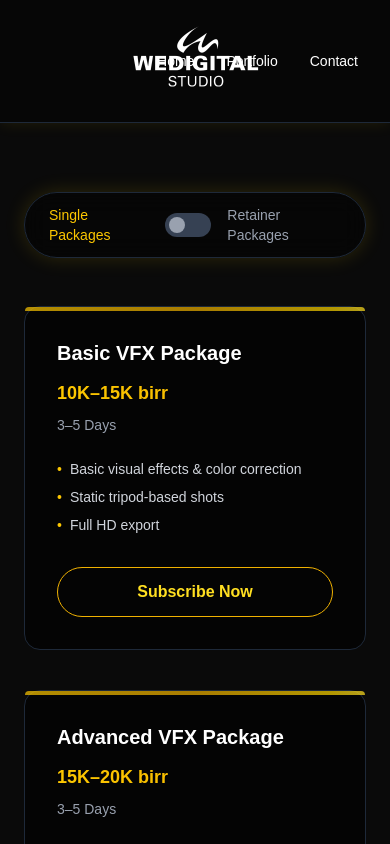
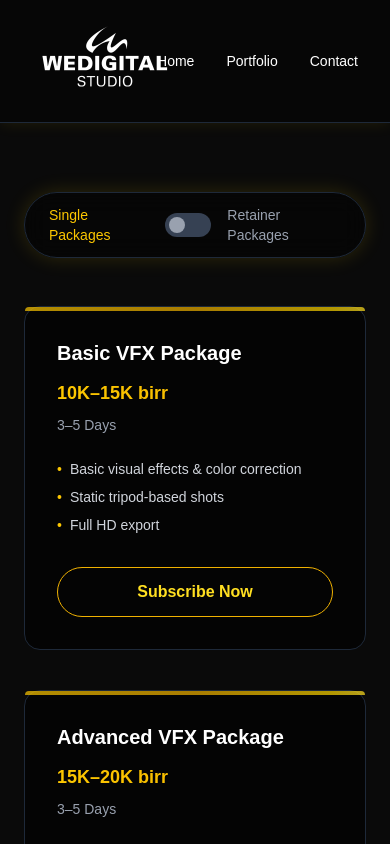
Before and after one commit to AbelaXV/Wedigital-Studio, a Next.js app: page / in a window 390 px wide. Shown: the top 844 px of the page. Built offline with nearby package versions, Linux system fonts and the light colour scheme.

Commit message:
Update page.tsx

```diff
--- a/src/app/page.tsx
+++ b/src/app/page.tsx
@@ -90,8 +90,8 @@ export default function Home() {
     <div className="min-h-screen bg-[#0a0a0a] text-white flex flex-col items-center px-6 pb-16">
       {/* === NAVBAR === */}
       <nav className="w-full flex justify-between items-center py-4 px-6 md:px-16 bg-black/30 backdrop-blur-md fixed top-0 z-50 border-b border-gray-800 shadow-[0_0_15px_rgba(255,215,0,0.1)]">
-        {/* Centered logo */}
-        <div className="flex-1 flex justify-center">
+        {/* Logo (left on mobile, center on tablet/desktop) */}
+        <div className="flex-1 flex justify-start md:justify-center">
           <img
             src="/logo.png"
             alt="Wedegital Logo"
@@ -99,7 +99,7 @@ export default function Home() {
           />
         </div>
 
-        {/* Nav links on the right */}
+        {/* Nav links */}
         <div className="absolute right-8 flex items-center gap-8 text-sm font-medium">
           <Link href="/" className="hover:text-yellow-400 transition">
             Home
```
